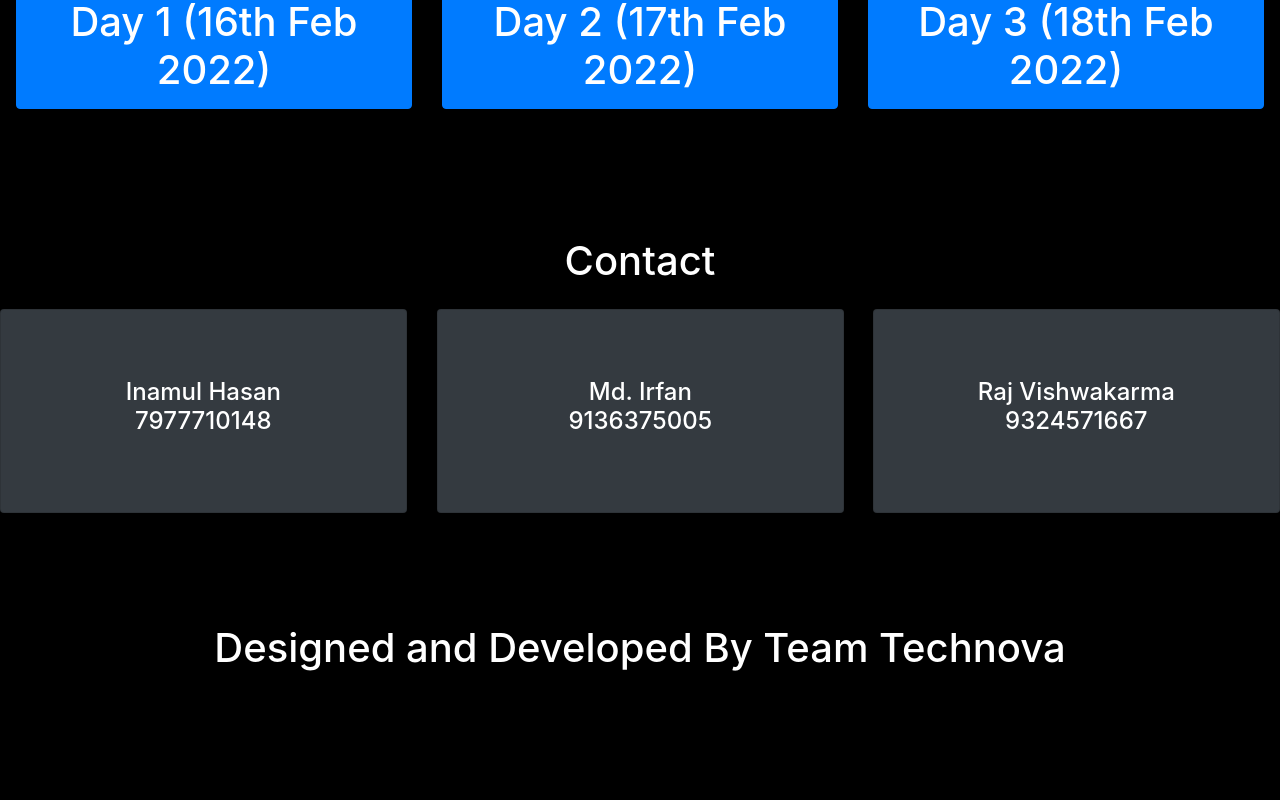
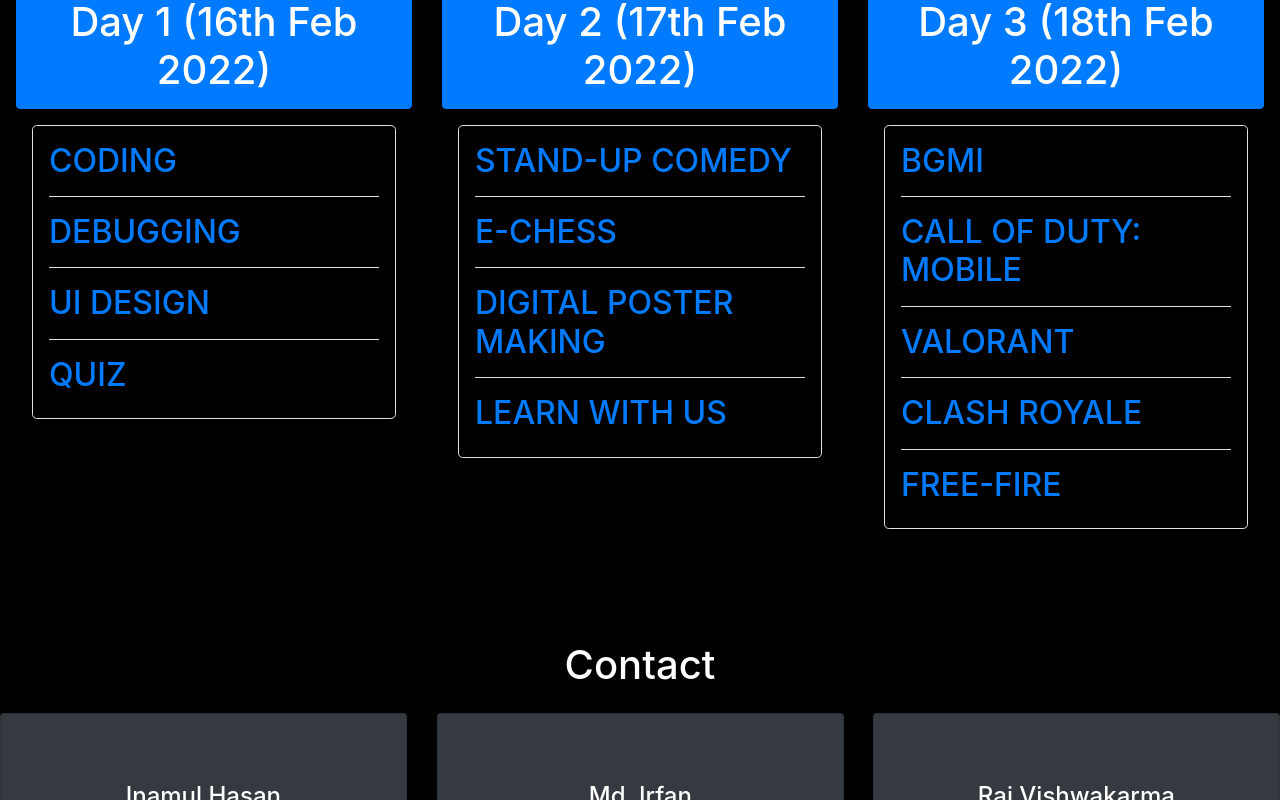
Before and after one commit to Mihir06121/TechNova, a React (Create React App) app: page / in a window 1280 px wide. Shown: the part 1940-2740 px from the top of the page. Before the commit the page ends 2668 px from the top, so only its background shows below. Built offline with nearby package versions, Linux system fonts and the light colour scheme.

Commit message:
links updated

```diff
--- a/src/App.jsx
+++ b/src/App.jsx
@@ -65,9 +65,6 @@
               <Route exact path="/rulesfreefire">
                 <RulesFreefire />
               </Route>
-              <Route exact path="/rulesfreefire">
-                <RulesFreefire />
-              </Route>
               <Route exact path="/rulesechess">
                 <RulesE_Chess />
               </Route>
--- a/src/components/2k21_22/Home.js
+++ b/src/components/2k21_22/Home.js
@@ -90,7 +90,7 @@
                     }}><h1>Day 1 (16th Feb 2022)</h1></Button>
                   </div>
                   <div className='p-3'>
-                    <Collapse isOpen={isOpen1}>
+                    <Collapse isOpen={!isOpen1}>
                         <div className='border rounded-lg p-3'>
                         <div className="accordion" id="accordionExample">
                           <div className="accordion-item">
@@ -164,7 +164,7 @@
                     }}><h1>Day 2 (17th Feb 2022)</h1></Button>
                   </div>
                   <div className='p-3'>
-                    <Collapse isOpen={isOpen2}>
+                    <Collapse isOpen={!isOpen2}>
                         <div className='border rounded-lg p-3'>
                         <div className="accordion" id="accordionExample1">
                           <div className="accordion-item">
@@ -215,7 +215,7 @@
                           <div className="accordion-item">
                             <h2 className="accordion-header" id="headingEight">
                             <a style={{background:"transparent", cursor: "pointer"}} className=" border-0 text-white">
-                            <Link className="btn btn-primary" to="/registerwebinar">LEARN WITH US</Link>
+                            <Link className="" to="/registerwebinar">LEARN WITH US</Link>
                               </a>
                             </h2>
                             {/* <div id="collapseEight" className="accordion-collapse collapse" aria-labelledby="headingEight" data-bs-parent="#accordionExample1">
@@ -239,7 +239,7 @@
                     }}><h1>Day 3 (18th Feb 2022)</h1></Button>
                   </div>
                   <div className='p-3'>
-                    <Collapse isOpen={isOpen3}>
+                    <Collapse isOpen={!isOpen3}>
                         <div className='border rounded-lg p-3'>
                         <div className="accordion" id="accordionExample2">
                           <div className="accordion-item">
@@ -372,7 +372,7 @@
         </div>
         <div className='py-md-5 conatainer-fluid'>
             <div className='d-flex justify-content-center align-items-center'>
-              <h1>Designed and Developed By Team Technova</h1>
+              <h4 align='center'>Designed and Developed By Team Technova</h4 >
             </div>
         </div>
       </div>
```
